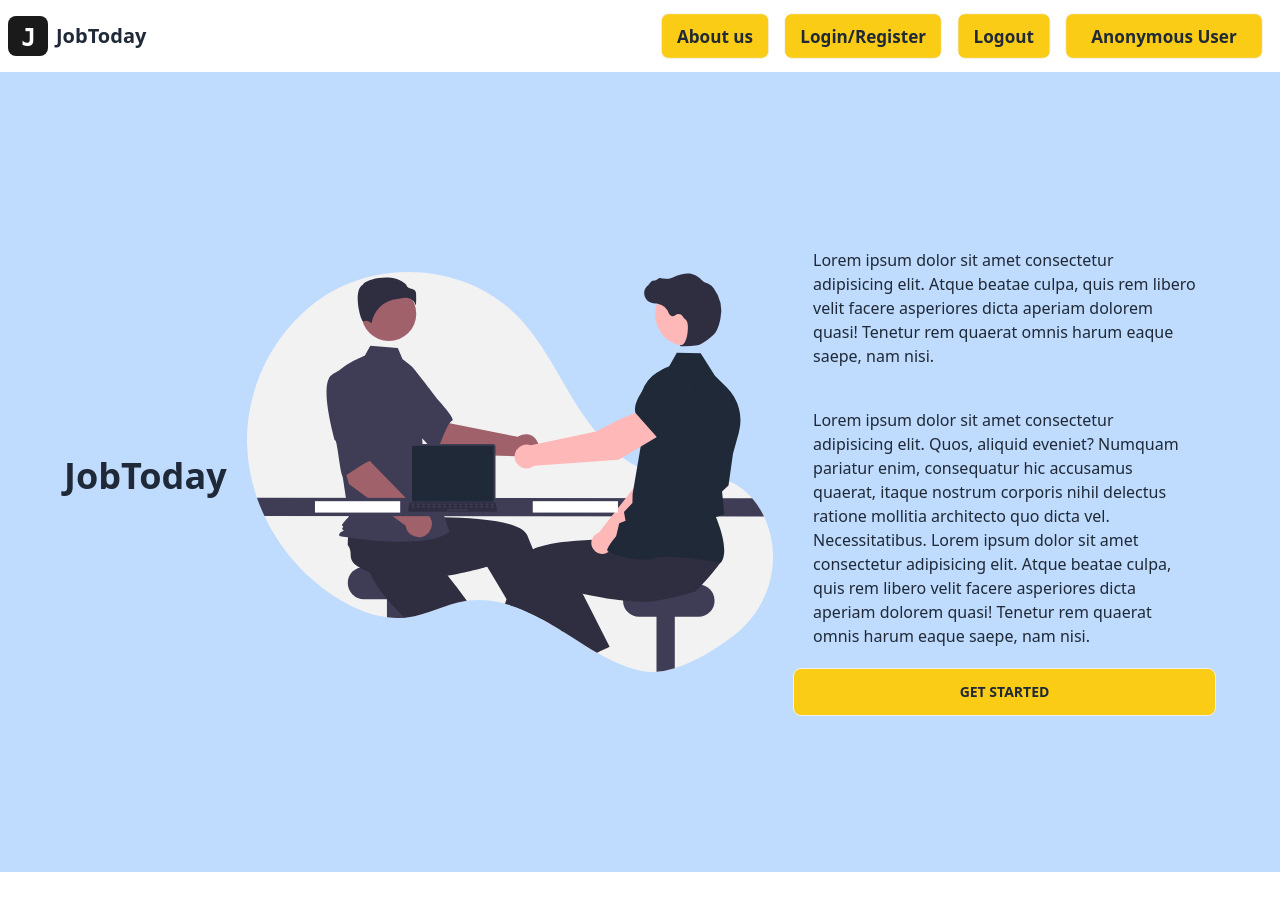
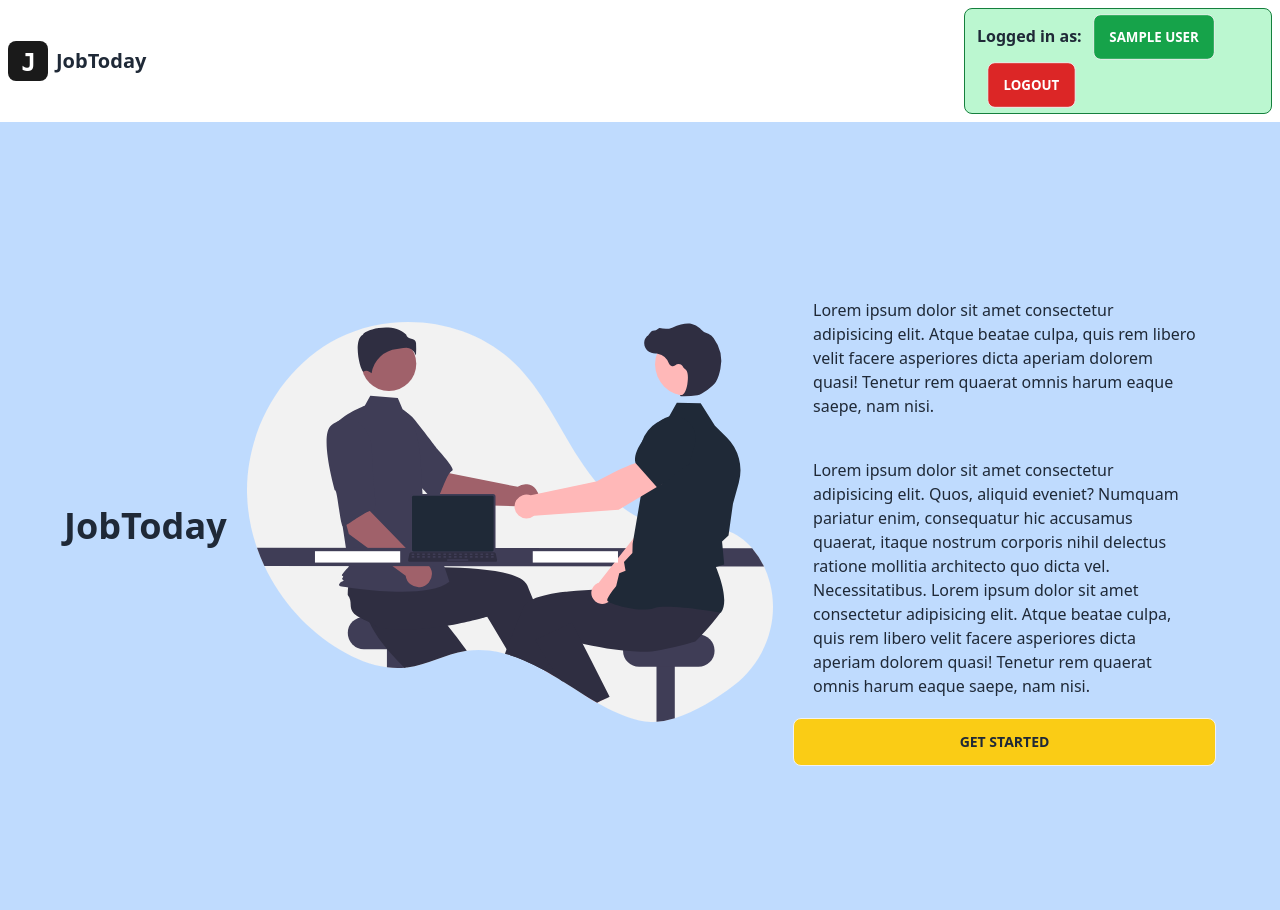
Before and after one commit to varunteja007006/JobToday-ReactJS, a React (Vite) app: page / in a window 1280 px wide. Shown: the top 910 px of the page. Before the commit the page ends 872 px from the top, so only its background shows below. Built offline with nearby package versions, Linux system fonts and the light colour scheme; sample sign-in values are in the browser's storage.

Commit message:
Corrected userSlice, register page

```diff
--- a/src/App.jsx
+++ b/src/App.jsx
@@ -8,6 +8,7 @@ import Stats from "./pages/dashboard/Stats";
 import Alljobs from "./pages/dashboard/Alljobs";
 import Profile from "./pages/dashboard/Profile";
 import Addjobs from "./pages/dashboard/Addjobs";
+import Protectedpage from "./pages/Protectedpage";
 
 function App() {
   return (
@@ -15,20 +16,28 @@ function App() {
       {/* main tab is to toggle between dark and light modes */}
       <main className="light">
         <div className=" bg-blue-200 dark:bg-gray-800">
+          {/* navigation bar */}
           <Navbar></Navbar>
           <Routes>
             <Route path="/" element={<Homepage></Homepage>}></Route>
-            <Route path="/dashboard/" element={<DashboardMain></DashboardMain>}>
+            <Route path="/error" element={<Errorpage></Errorpage>}></Route>
+            <Route
+              path="/register"
+              element={<Registerpage></Registerpage>}
+            ></Route>
+            <Route
+              path="/dashboard/"
+              element={
+                <Protectedpage>
+                  <DashboardMain></DashboardMain>
+                </Protectedpage>
+              }
+            >
               <Route index element={<Stats></Stats>}></Route>
               <Route exact path="alljobs" element={<Alljobs></Alljobs>}></Route>
               <Route path="addjobs" element={<Addjobs></Addjobs>}></Route>
               <Route path="profile" element={<Profile></Profile>}></Route>
             </Route>
-            <Route path="/error" element={<Errorpage></Errorpage>}></Route>
-            <Route
-              path="/register"
-              element={<Registerpage></Registerpage>}
-            ></Route>
           </Routes>
         </div>
       </main>
--- a/src/components/navbar/Navbar.jsx
+++ b/src/components/navbar/Navbar.jsx
@@ -1,6 +1,6 @@
 import { navlinks } from "./navlinks";
 import logo from "../../assets/images/logo.svg";
-import { Link } from "react-router-dom";
+import { Link, Navigate } from "react-router-dom";
 import { useDispatch, useSelector } from "react-redux";
 import { logoutUser } from "../../features/user/userSlice";
 
@@ -21,11 +21,13 @@ function Navbar() {
             JobToday
           </Link>
         </div>
+        {/* Big screen navbar */}
         <div className="navbar-end lg:flex md:flex hidden">
-          {navlinks.map((item) => {
+          {!user &&
+            navlinks.map((item) => {
               return (
                 <Link
-                className="btn bg-yellow-400 ms-2 normal-case text-lg hover:bg-yellow-300"
+                  className="btn bg-yellow-400 ms-2 normal-case text-md px-2 hover:bg-yellow-300"
                   key={item.page_name}
                   to={item.page_url}
                 >
@@ -34,28 +36,30 @@ function Navbar() {
               );
             })}
           {user && (
-            <div className="dropdown  dropdown-bottom dropdown-end">
-              <label
+            <div className="navbar-end lg:flex md:flex hidden items-center">
+              <span
                 tabIndex={0}
-                className="btn m-1 bg-yellow-400 ms-2 normal-case text-lg hover:bg-yellow-300 w-52"
+                className="ms-2 normal-case text-md px-3 py-1 rounded-lg font-semibold bg-green-200 border border-green-700"
               >
-                Anonymous User
-              </label>
-              <ul
-                tabIndex={0}
-                className="dropdown-content z-[1] menu bg-transparent rounded-box w-52 "
+                Logged in as:
+                <Link
+                  key={"profile"}
+                  to={"dashboard/profile"}
+                  className="btn bg-green-600 ms-2 rounded-lg text-md hover:bg-green-500 text-white items-center"
                 >
-                <li>
+                  {user.name}
+                </Link>
                 <Link
-                    className="btn bg-yellow-400 ms-2 normal-case text-xl hover:bg-yellow-300"
+                  className="btn bg-red-600 ms-2 rounded-lg text-md hover:bg-red-500 text-white items-center"
                   key={"logout"}
-                    to={"/logout"}
-                    onClick={()=>dispatch(logoutUser)}
+                  to={"/"}
+                  onClick={() => {
+                    dispatch(logoutUser());
+                  }}
                 >
                   {"logout"}
                 </Link>
-                </li>
-              </ul>
+              </span>
             </div>
           )}
         </div>
@@ -82,7 +86,7 @@ function Navbar() {
               className="menu menu-sm dropdown-content mt-3 z-[1] p-2 w-52 rounded-lg bg-base-100"
             >
               <li className="">
-                <Link to="/" >Homepage</Link>
+                <Link to="/">Homepage</Link>
               </li>
             </ul>
           </div>
--- a/src/components/navbar/navlinks.jsx
+++ b/src/components/navbar/navlinks.jsx
@@ -1,5 +1,4 @@
 export const navlinks = [
   { page_url: "/error", page_name: "About us" },
   { page_url: "/register", page_name: "Login/Register" },
-  { page_url: "/logout", page_name: "Logout" },
 ];
--- a/src/features/user/userSlice.jsx
+++ b/src/features/user/userSlice.jsx
@@ -40,10 +40,11 @@ const userSlice = createSlice({
   initialState,
   reducers: {
     logoutUser: (state) => {
-      (state.user = null), removeUserFromLocalStorage();
+      state.user = null;
+      removeUserFromLocalStorage();
     },
   },
-  extraReducers:  (builder) => {
+  extraReducers: (builder) => {
     builder
       .addCase(registerUser.pending, (state) => {
         state.isLoading = true;
--- /dev/null
+++ b/src/pages/Protectedpage.jsx
@@ -0,0 +1,12 @@
+import { useSelector } from "react-redux";
+import { Navigate } from "react-router-dom";
+
+function Protectedpage({ children }) {
+  const { user } = useSelector((store) => store.user);
+  if (!user) {
+    return <Navigate to="/register"></Navigate>;
+  }
+  return  children ;
+}
+
+export default Protectedpage;
--- a/src/pages/Registerpage.jsx
+++ b/src/pages/Registerpage.jsx
@@ -53,7 +53,9 @@ function Registerpage() {
   };
 
   useEffect(() => {
-    navigate("/register");
+    if (user) {
+      navigate("/dashboard/alljobs");
+    }
   }, [user, navigate]);
 
   return (
```
Also changed, not shown: 1 other file (tests, documents, lock files or other folders). Lines whose indentation alone changed are shown as unchanged.
